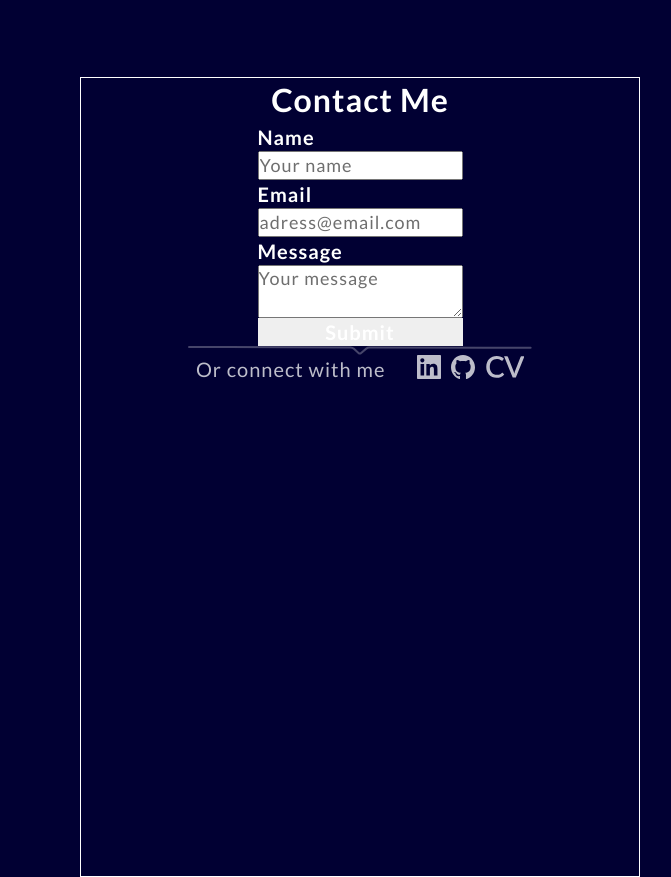
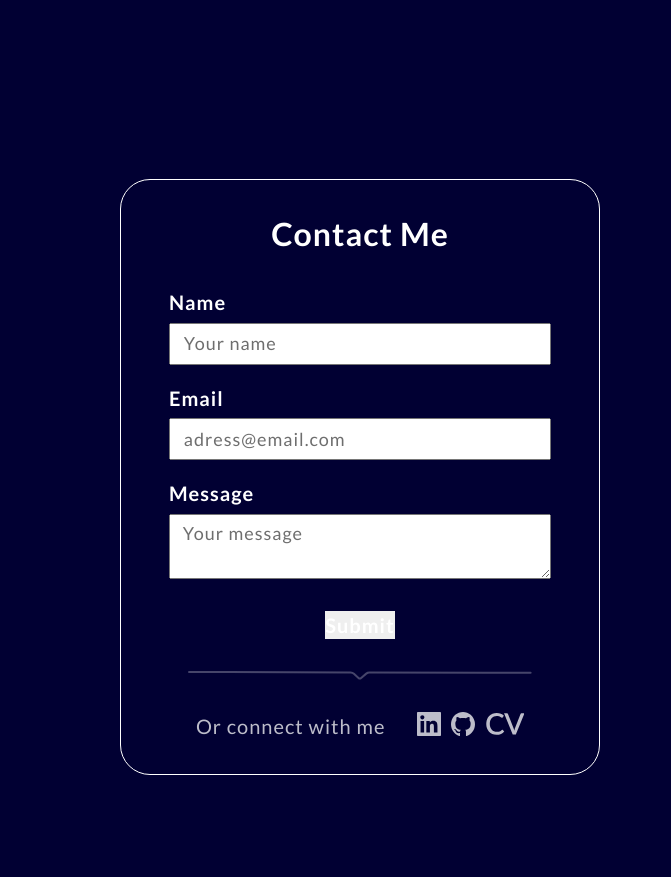
Before and after one commit to gabyplasencia/Portfolio, a plain HTML site: page index.html in a window 1280 px wide. Shown: the part 2836-3713 px from the top of the page, without its empty margins (280-951 px from the left). Drawn offline with nearby package versions, Linux system fonts and the light colour scheme.

Commit message:
some contact styles

```diff
--- a/index.html
+++ b/index.html
@@ -421,6 +421,7 @@
         <img class="bg" src="assets/day-lake.svg" alt="">
 
         <section class="contact">
+            <div class="contact__wrapper">
                 <h2 class="contact__title">contact me</h2>
 
                 <form class="contact__form" id="form" action="/">
@@ -437,7 +438,7 @@
                     <button type="submit" class="contact__btn">Submit</button>
                 </form>
 
-            <img src="assets/icons/contact-divider.svg" alt="divider">
+                <img class="contact__divider" src="assets/icons/contact-divider.svg" alt="divider">
 
                 <div class="contact__links">
 
@@ -470,6 +471,8 @@
                     </nav>
 
                 </div>
+            </div>
+
 
         </section>
     </main>
--- a/sass/templates/_contact.scss
+++ b/sass/templates/_contact.scss
@@ -1,34 +1,47 @@
 @use '../util/' as u;
 
 .contact {
-    width: min(90vw, 35rem);
-    border: 1px solid white;
-    margin: 0 auto;
+    display: grid;
+    place-items: center;
 
-    display: flex;
-    flex-direction: column;
-    align-items: center;
+    &__wrapper {
+        width: min(90vw, 30rem);
+        border: 1px solid white;
+        border-radius: 30px;
+
+
+        display: flex;
+        flex-direction: column;
+        align-items: center;
+    }
 
     &__title {
         @include u.regular-font(var(--fz-600), var(--fw-bold), var(--white), 1px);
         text-transform: capitalize;
+        margin-block: 2rem;
     }
 
     &__form {
         display: flex;
         flex-direction: column;
+        width: 100%;
+        padding-inline: 3rem;
     }
 
     label {
         @include u.regular-font(var(--fz-400), var(--fw-bold), var(--white), 1px);
+        margin-bottom: 0.4rem;
     }
 
     input {
         @include u.regular-font(var(--fz-300), var(--fw-regular), var(--dark-blue), 1px);
+        margin-bottom: 1.2rem;
+        padding: 0.4rem 0.8rem;
     }
 
     textarea {
         @include u.regular-font(var(--fz-300), var(--fw-regular), var(--dark-blue), 1px);
+        padding: 0.4rem 0.8rem;
     }
 
     *::placeholder {
@@ -37,6 +50,13 @@
 
     &__btn {
         @include u.regular-font(var(--fz-400), var(--fw-bold), var(--white), 1px);
+        margin-top: 2rem;
+        width: fit-content;
+        align-self: center;
+    }
+
+    &__divider {
+        margin-block: 2rem;
     }
 
     &__links {
@@ -53,6 +73,7 @@
         gap: 0.6rem;
         align-items: center;
         justify-content: center;
+        margin-bottom: 2rem;
     }
 
     &__nav-icon {
```
Also changed, not shown: css/style.css, 1 other file. Lines whose indentation alone changed are shown as unchanged.
